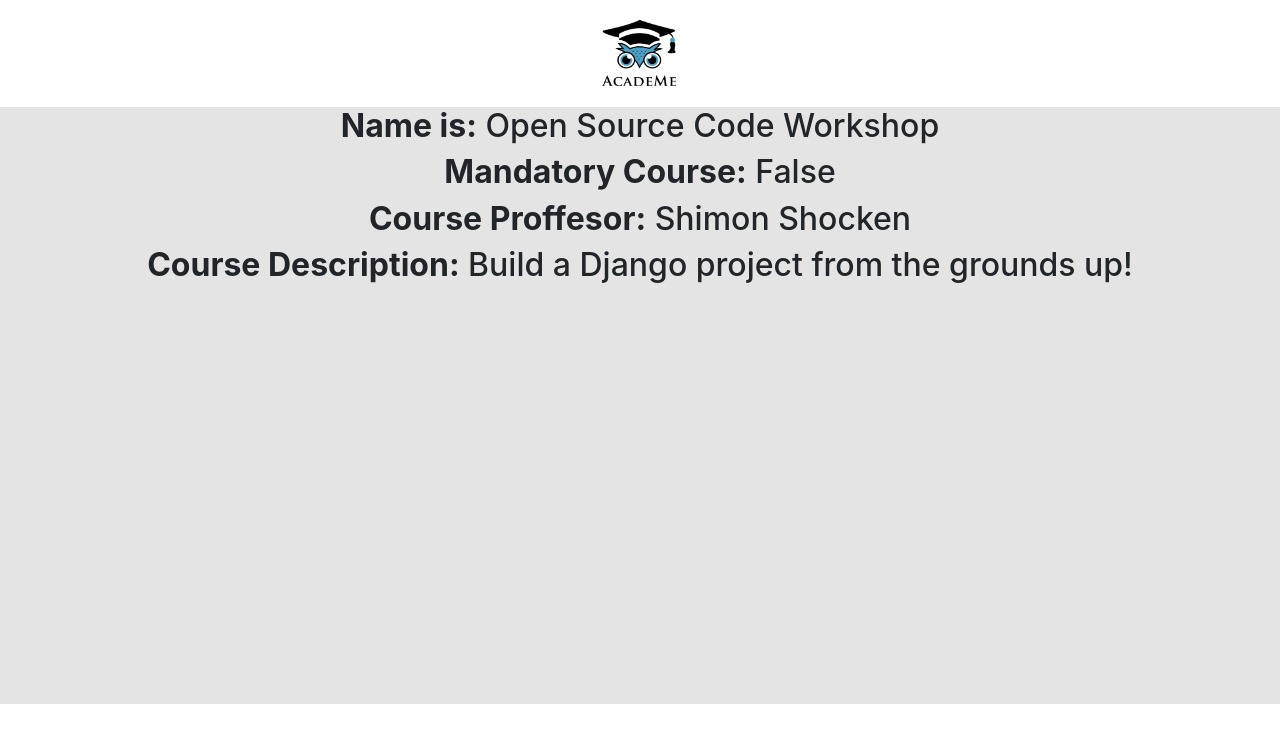
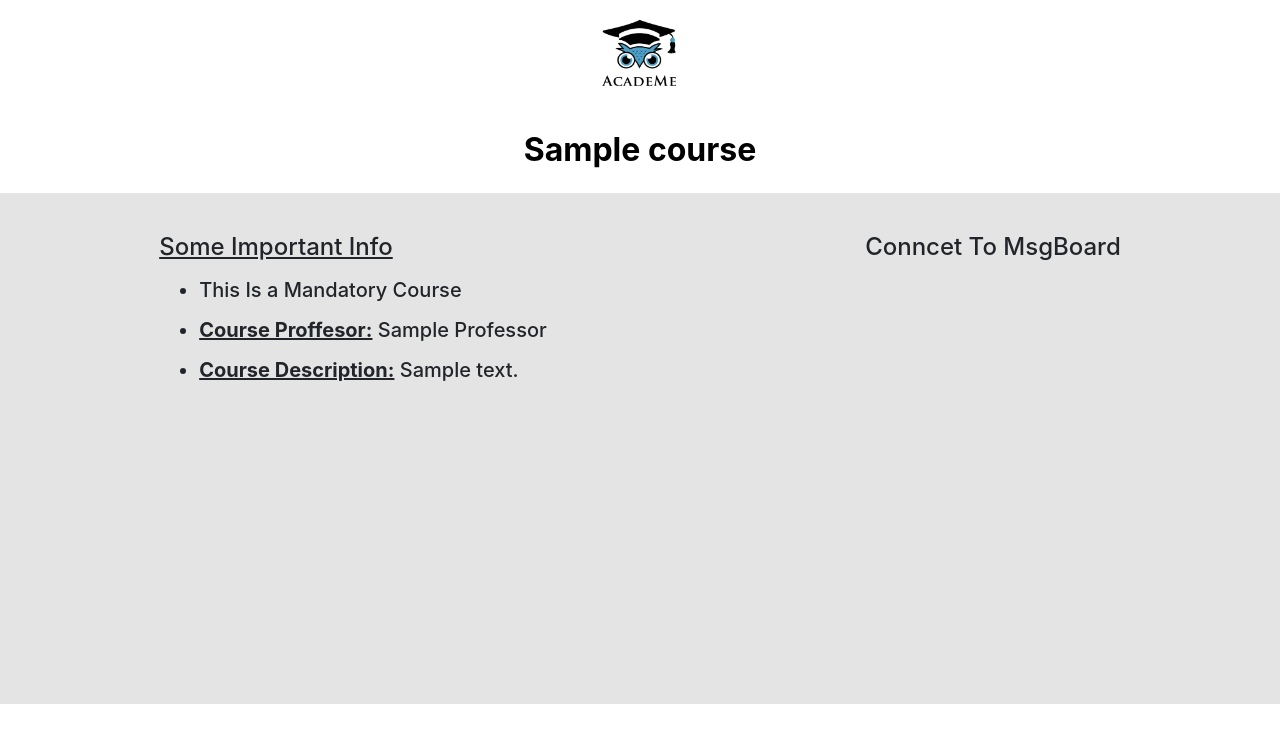
Before and after one commit to redhat-beyond/AcadeMe, a Django app: template templates/landing/course-page.html in a window 1280 px wide. Shown: the part 68-800 px from the top of the page. Run offline with Django 3.2, Linux system fonts and the light colour scheme; data comes from the database, SQL or seed files in the repository; tables that the repository leaves empty hold one stand-in row (values such as "Sample post"); the template is opened without the code that fills it: values that come from a table or form of the project are taken from there, most other values are stand-ins (such as "Sample title", 1, 10 or a date in 2020); parts of the project's set-up code (start-up, migrations or seed data) failed here and were passed over; some libraries are stand-ins or nearby versions.

Commit message:
work in Progress

```diff
--- a/AcadeMe/urls.py
+++ b/AcadeMe/urls.py
@@ -25,6 +25,6 @@ urlpatterns = [
     path('login/', auth_views.LoginView.as_view(template_name='../templates/login/login.html'), name='login'),
     path('logout/', auth_views.LogoutView.as_view(template_name='users/logout.html'), name='logout'),
     path('contact-us/', views.contact, name='contact-us'),
-    path('course-list/',views.courseList, name='course-list'),
-    path('course-page/',views.course, name='course-page')
+    path('course-list/', views.courseList, name='course-list'),
+    path('course-page/', views.course, name='course-page')
 ]
--- a/AcadeMe/views.py
+++ b/AcadeMe/views.py
@@ -22,11 +22,8 @@ def courseList(request):
     context['seldegree'] = seldegree
     all_courses = Course.objects.all()
     context['all_courses'] = all_courses
-    # for degree in Degree.objects.all():
-    #     if degree.name == 'Computer Science':
-    #         course_degree = degree.name
-    # context['course_degree'] = course_degree
     return render(request, 'landing/course-list-page.html', context)
+
 
 def course(request):
     context = {}
--- a/AcadeMeData/models.py
+++ b/AcadeMeData/models.py
@@ -1,3 +1,4 @@
+
 from django.db import models, transaction
 from django.conf import settings
 from django.contrib.auth.models import User as DjangoUser
@@ -28,9 +29,6 @@ class User(models.Model):
     # name = models.CharField(max_length=30, default="")  # we got the name\username from the built in user model django
     university = models.CharField(max_length=2, choices=UNIVERSITYCHOICES.choices, default=UNIVERSITYCHOICES.Unknown)
     degree = models.CharField(max_length=2, choices=DEGREECHOICES.choices, default=DEGREECHOICES.Unknown)
-
-    def __str__(self):
-        return self.user.username + ' ' + self.user.university
 
     @staticmethod
     def create_user(username, email, password, university, degree):
@@ -218,9 +216,6 @@ class Course(models.Model):
     description = models.TextField(null=True, blank=True)
     professor = models.ForeignKey(Professor, on_delete=models.RESTRICT)
 
-    def __str__(self):
-        return self.name
-
     @staticmethod
     def create_course(course_id, name, degree, mandatory, description, professor):
         """
@@ -235,6 +230,9 @@ class Course(models.Model):
         course.save()
         return course
 
+    def __str__(self):
+        return self.name
+
     @staticmethod
     def get_course_by_name(name):
         """
--- a/templates/app_layout.html
+++ b/templates/app_layout.html
@@ -43,7 +43,7 @@
       </div>
     </nav>
 
-    <div class="text-center main-container" style="margin-bottom: 0">
+    <div class="main-container" style="margin-bottom: 0">
       {% block content %} {% endblock %}
     </div>
   </body>
--- a/templates/landing/course-list-page.html
+++ b/templates/landing/course-list-page.html
@@ -1,6 +1,6 @@
 {% extends 'app_layout.html' %} {% load static %} {% block content %}
 <body>
-  <div class="d-flex flex-column justify-content-center">
+  <div class="d-flex flex-column justify-content-center text-center">
     <div
       class="
         top-container
@@ -10,7 +10,7 @@
         justify-content-center
         align-items-center
       "
-    >
+      >
       <div>
         <img
           class="course-list-logo my-3"
@@ -29,7 +29,7 @@
     </div>
   </div>
   <div class="d-flex flex-row bottom-container justify-content-center">
-    <div class="d-flex flex-wrap m-5 justify-content-center">
+    <div class="d-flex flex-wrap m-5 justify-content-center text-center">
       {% for course in all_courses %}
       {% for degree in course.degree.all %}
       {% if degree.name == seldegree %}
--- a/templates/landing/course-page.html
+++ b/templates/landing/course-page.html
@@ -1,6 +1,4 @@
-{% extends 'app_layout.html' %}
-{% load static %}
-{% block content %}
+{% extends 'app_layout.html' %} {% load static %} {% block content %}
 
 <body>
   <div class="d-flex flex-column justify-content-center">
@@ -15,20 +13,54 @@
       "
     >
       <div>
-             <img class="course-list-logo my-3" src="{% static 'img/academe_logo.png' %}" />
+        <img
+          class="course-list-logo my-3"
+          src="{% static 'img/academe_logo.png' %}"
+        />
+      </div>
+      <h2 class="my-4 font-weight-bold">{{ selectedCourse.name }}</h2>
     </div>
   </div>
+  <div
+    class="
+      d-flex
+      flex-row
+      bottom-container
+      justify-content-center justify-content-around
+    "
+  >
+    <div class="mt-4 d-flex flex-column">
+      <h4 class="my-3"><u>Some Important Info</u></h4>
+      <ul>
+        {% if selectedCourse.mandatory%}
+        <li class="h5">This Is a Mandatory Course</li>
+        {% else %}
+        <li class="h5">This Is Not a Mandatory Course</li>
+        {% endif %}
+        <li class="h5 mt-3 text-capitalize">
+          <strong><u>Course Proffesor:</u></strong>   {{ selectedCourse.professor }}
+        </li>
+        {% if selectedCourse.description %}
+        <li class="h5 mt-3">
+          <strong><u>Course Description:</u></strong>   {{ selectedCourse.description }}
+        </li>
+        {% else %}
+        <li class="h5 mt-3">We currently have no Course Description</li>
+        {% endif %}
+      </ul>
     </div>
-    <div class="d-flex flex-column bottom-container justify-content-center">
-        <h2><strong> Name is:</strong> {{ selectedCourse.name }}</h2>
-        <h2><strong>Mandatory Course:</strong> {{ selectedCourse.mandatory }}</h2>
-        <h2><strong>Course Proffesor:</strong> {{ selectedCourse.professor }}</h2>
+    <div class="mt-4 d-flex flex-column">
+      <h4 class="my-3">Conncet To MsgBoard</h4>
+      <!-- <h5><strong>Mandatory Course:</strong> {{ selectedCourse.mandatory }}</h5>
+      <h5><strong>Course Proffesor:</strong> {{ selectedCourse.professor }}</h5>
       {% if selectedCourse.description %}
-            <h2><strong>Course Description:</strong> {{ selectedCourse.description }}</h2>
+      <h5>
+        <strong>Course Description:</strong> {{ selectedCourse.description }}
+      </h5>
       {% else %}
-            <h3> We currently have no Course Description </h3>
-        {% endif %}
-
+      <h3>We currently have no Course Description</h3>
+      {% endif %} -->
+    </div>
   </div>
 </body>
 
```
Also changed, not shown: AcadeMeData/tests/test_client.py (+11 -2 lines), templates/landing/homepage.html (+4 -4 lines), AcadeMeData/migrations/0001_initial.py. Lines whose indentation alone changed are shown as unchanged.
